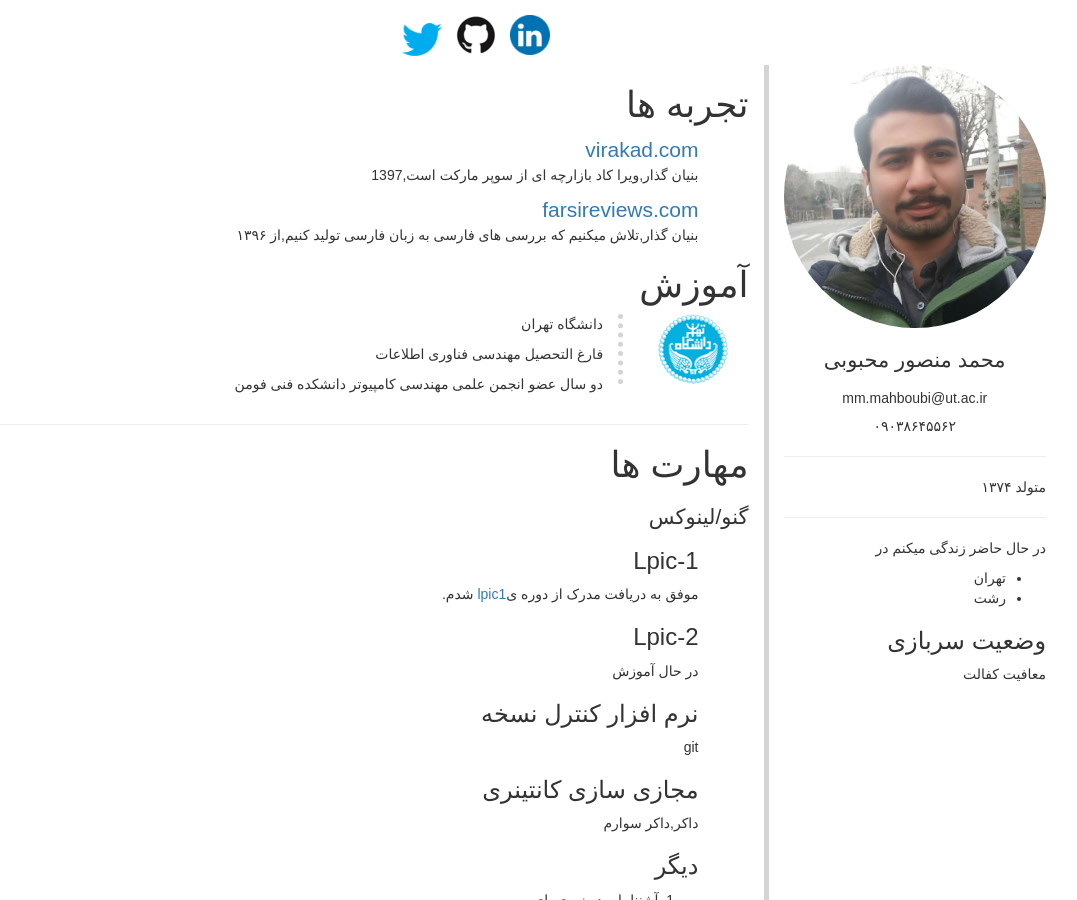
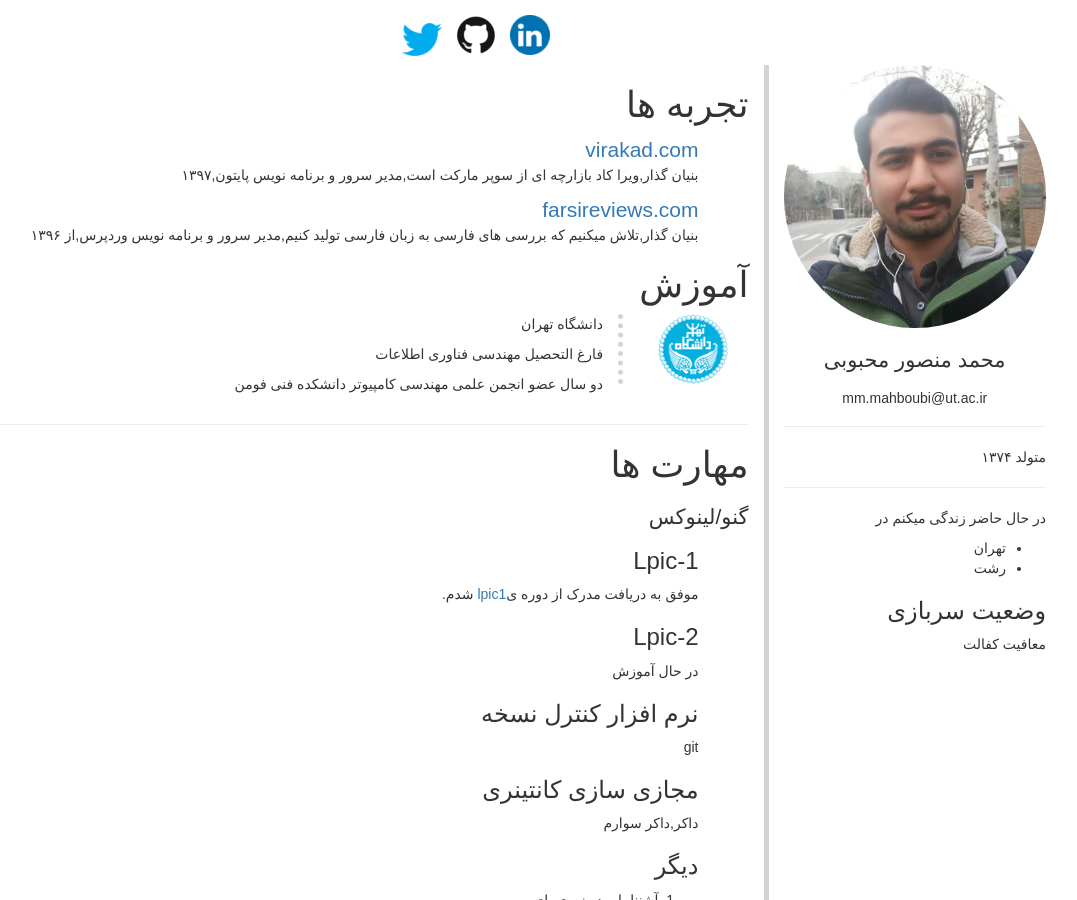
Before and after one commit to mansourmahboubi/mansourmahboubi.github.io, a Jekyll site: the page resume_fa.html, which Jekyll copies as it is, in a window 1280 px wide and 900 px high. Shown: the whole window, without its empty margins (164-1241 px from the left). Built offline with Jekyll 4.4.1, drawn with Linux system fonts in a browser that asks for light colours; some web fonts are replaced.

Commit message:
persian job title

```diff
--- a/resume_fa.html
+++ b/resume_fa.html
@@ -67,11 +67,11 @@
         <h1>تجربه ها</h1>
         <div class="content">
           <a class="font-em-one" href="https://virakad.com/new">virakad.com</a>
-          <p>بنیان گذار,ویرا کاد بازارچه ای از سوپر مارکت است,1397</p>
+<p>بنیان گذار,ویرا کاد بازارچه ای از سوپر مارکت است,مدیر سرور و برنامه نویس پایتون,۱۳۹۷</p>
         </div>
         <div class="content">
           <a class="font-em-one" href="https://farsireviews.com">farsireviews.com</a>
-          <p>بنیان گذار,تلاش میکنیم که بررسی های فارسی به زبان فارسی تولید کنیم,از ۱۳۹۶</p>
+<p>بنیان گذار,تلاش میکنیم که بررسی های فارسی به زبان فارسی تولید کنیم,مدیر سرور و برنامه نویس وردپرس,از ۱۳۹۶</p>
         </div>
         <h1>آموزش</h1>
         <div class="row">
@@ -173,7 +173,6 @@
         <img class="img-responsive img-circle" src="img/me.jpg">
         <h1 class="font-em-one text-center">محمد منصور محبوبی</h1>
         <h2 class="font-reseter text-center">mm.mahboubi@ut.ac.ir</h2>
-        <p class="text-center">۰۹۰۳۸۶۴۵۵۶۲</p>
         <hr>
         <p>متولد ۱۳۷۴</p>
         <hr>
```
